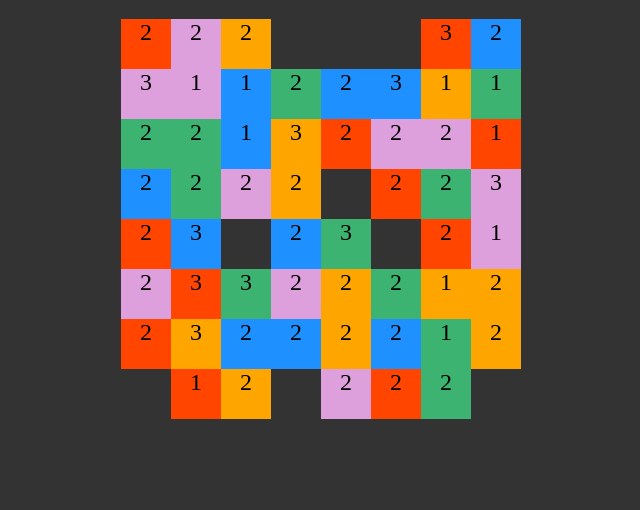
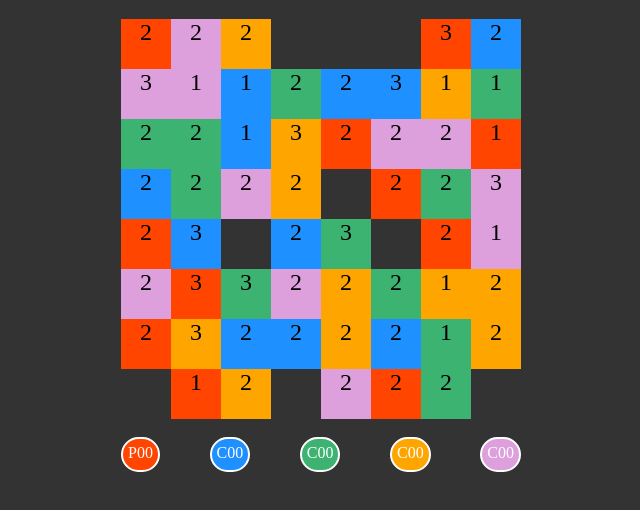
Before and after one commit to mmaynar1/games, a plain HTML site: page dice-wars/dice-wars.html in a window 1280 px wide. Shown: the part 86-596 px from the top of the page, without its empty margins (214-854 px from the left). Drawn offline with Linux system fonts and the light colour scheme.

Commit message:
Display teams

```diff
--- a/dice-wars/dice-wars.css
+++ b/dice-wars/dice-wars.css
@@ -24,3 +24,16 @@ main {
     font-weight: bold;
     opacity: 0.5;
 }
+
+.players {
+    height:35px;
+    display: flex;
+    justify-content: space-between;
+}
+
+.player {
+    border-radius: 50px;
+    padding: 5px;
+    border:2px solid white;
+    color: white;
+}
--- a/dice-wars/dice-wars.html
+++ b/dice-wars/dice-wars.html
@@ -10,6 +10,9 @@
       <h1>Dice Wars</h1>
       <h5><a href="https://mitchum.blog/how-to-build-dice-wars-with-javascript/">Back To Blog</a></h5>
       <div id="grid" class="grid"></div>
+      <br>
+      <div id="players" class="players" style="width: 400px;">
+      </div>
     </main>
     <script src="team.js"></script>
     <script src="node.js"></script>
--- a/dice-wars/graphics.js
+++ b/dice-wars/graphics.js
@@ -56,7 +56,24 @@ function Graphics()
         }
     }
 
+    let displayTeams = function( teams )
+    {
+        let playersDiv = document.getElementById("players");
+        playersDiv.innerHTML = "";
+        for( let i = 0; i < teams.length; i++ )
+        {
+             let span = document.createElement("SPAN");
+             span.id = "player_" + i;
+             span.classList.add("player");
+             span.style.backgroundColor = teams[i].color;
+             let prefix = i === 0 ? "P" : "C";
+             span.innerHTML = prefix + "00";
+             playersDiv.appendChild(span);
+        }
+    }
+
     	return {
-    		"display": display
+    		"display": display,
+    		"displayTeams": displayTeams
     	};
 }
--- a/dice-wars/main.js
+++ b/dice-wars/main.js
@@ -33,3 +33,4 @@ let board = new Board( teams );
 let graphics = new Graphics();
 board.setupBoard();
 graphics.display( board );
+graphics.displayTeams( teams );
```
